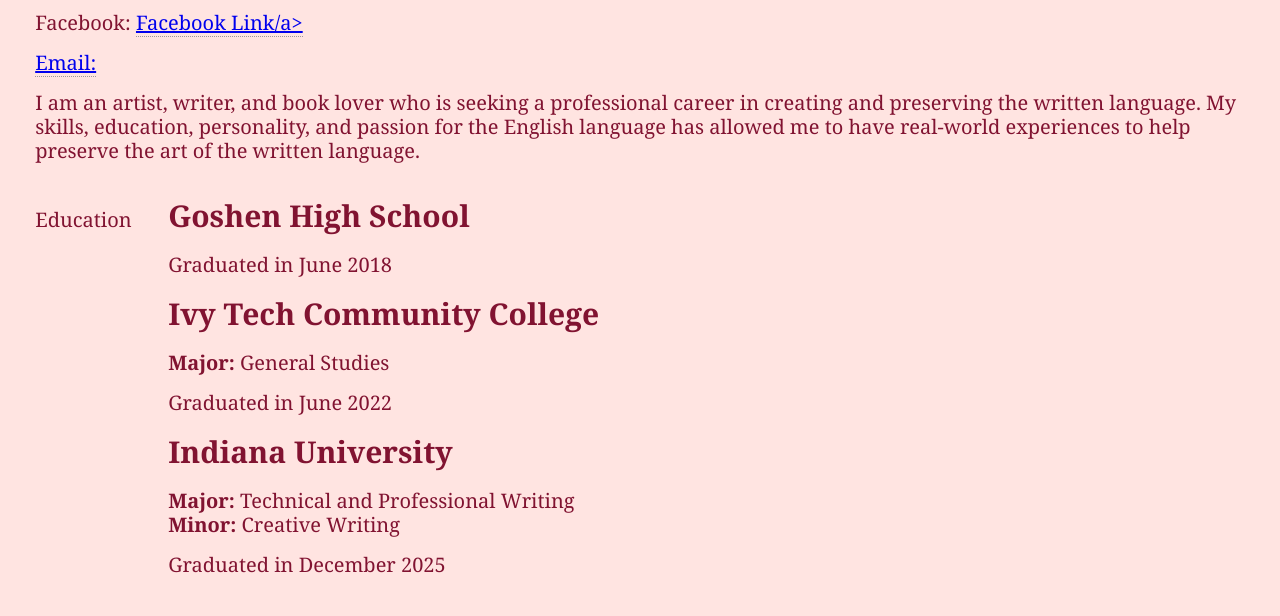
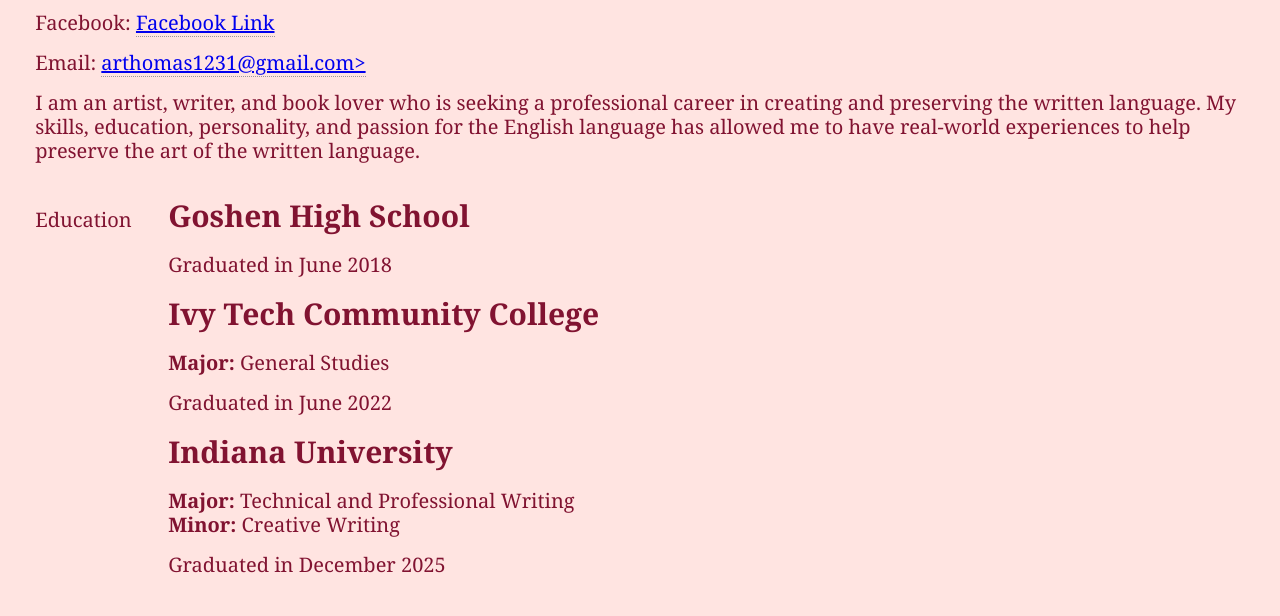
Before and after one commit to arthomas1231/arthomas1231.github.io, a plain HTML site: page index.html in a window 1280 px wide. Shown: the part 267-883 px from the top of the page. Drawn offline with Linux system fonts and the light colour scheme.

Commit message:
Update index.html

```diff
--- a/index.html
+++ b/index.html
@@ -18,8 +18,8 @@
 		<p>Instagram: <a href="https://www.instagram.com/a.r.t._corner/">Instagram Link</a>
 		<p>TikTok: <a href="https://www.tiktok.com/@a.r.t_corner">Tiktok Link</a>
 		<P>GoodReads: <a href="https://www.goodreads.com/user/show/138850976-thebookishhobbit">Goodreads Link</a>
-		<P>Facebook: <a href="https://www.facebook.com/profile.php?id=100014932664787">Facebook Link/a>
-		<p>Email: <a href=#<arthomas1231@gmail.com></a>
+		<P>Facebook: <a href="https://www.facebook.com/profile.php?id=100014932664787">Facebook Link</a>
+		<p>Email: <a href=#>arthomas1231@gmail.com></a>
 		<p id="objective">I am an artist, writer, and book lover who is seeking a professional career in creating and preserving the written language.
 			My skills, education, personality, and passion for the English language has allowed me to have real-world experiences to help preserve the art of the written language.
 				<dl>
```
